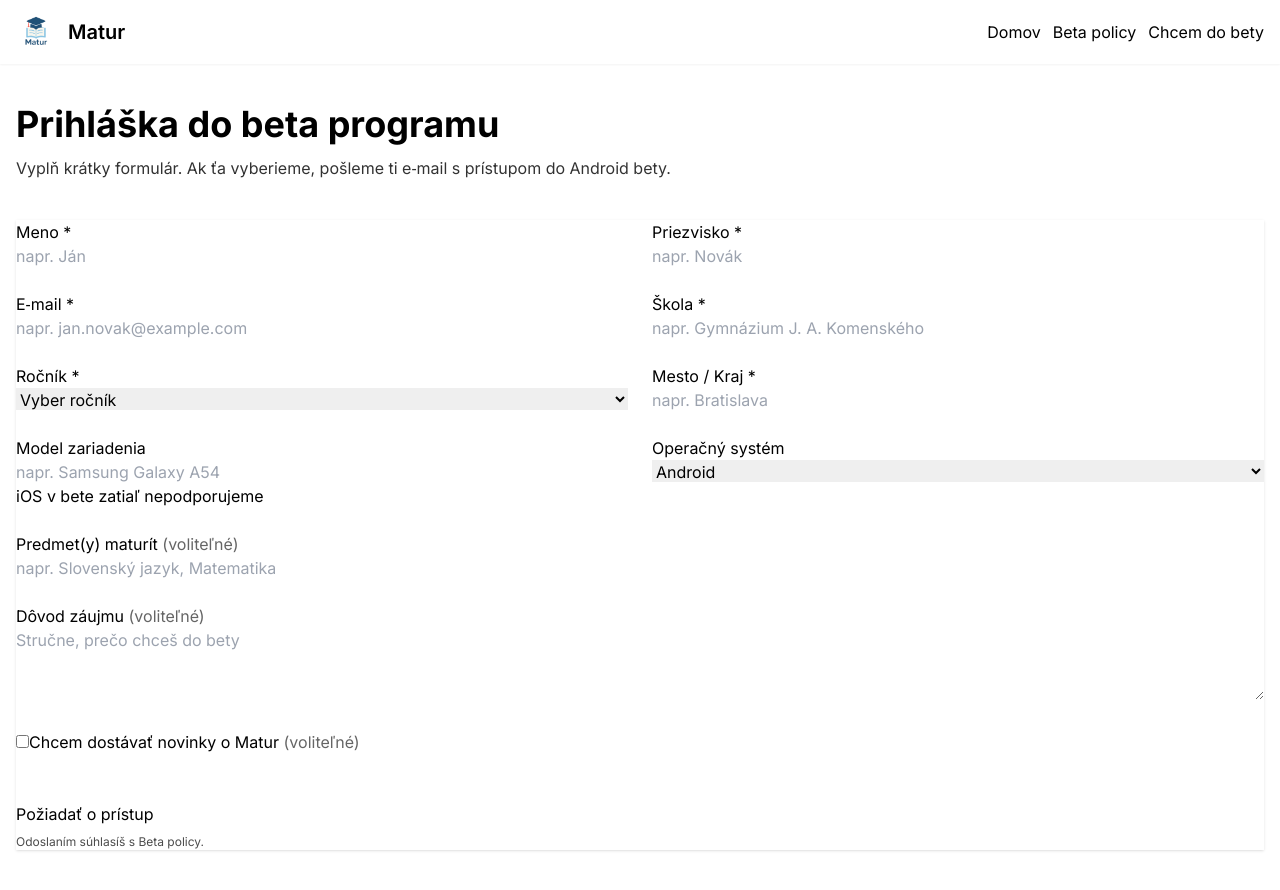
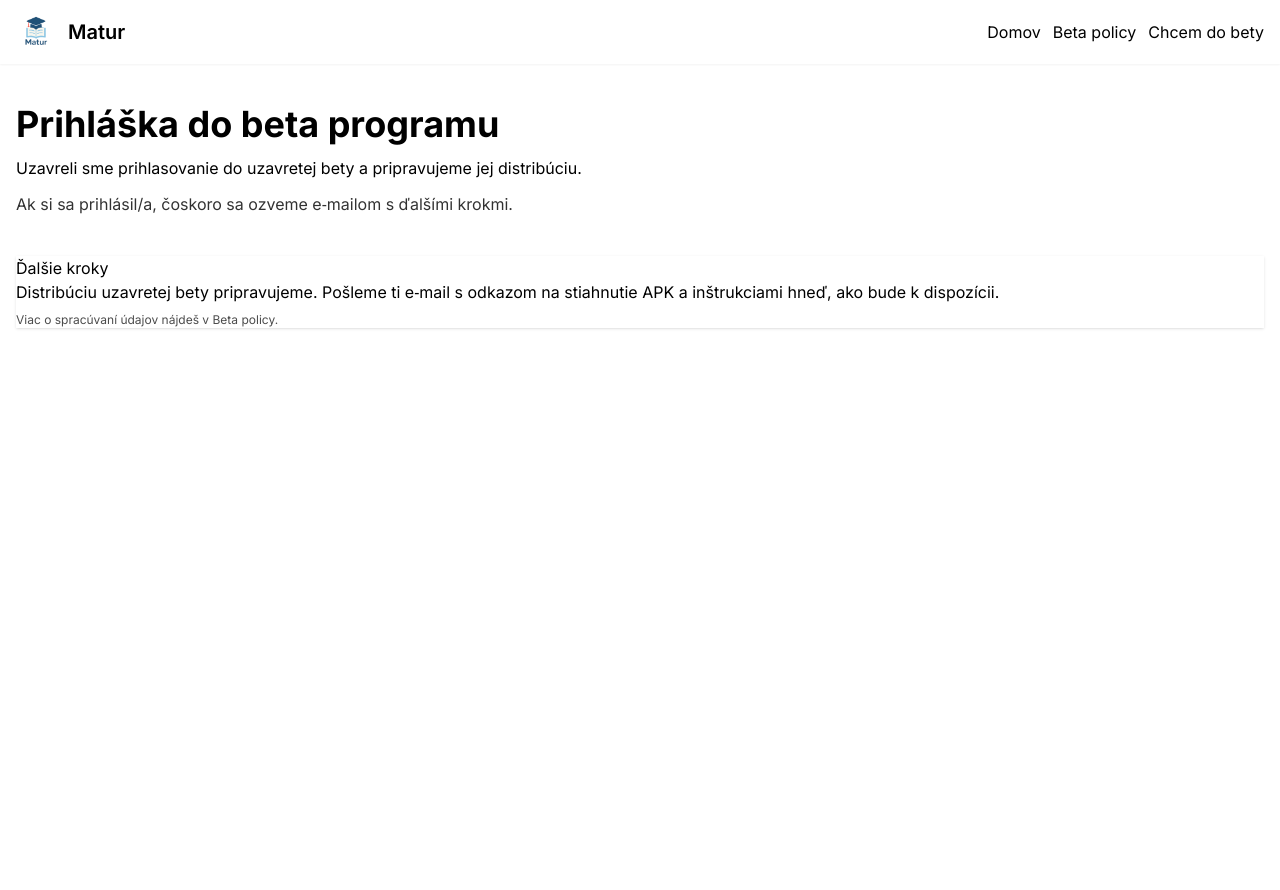
Before and after one commit to matursk/beta, a React (Vite) app: page /beta in a window 1280 px wide. After the commit the page ends 800 px from the top, so only its background shows below. Built offline with nearby package versions, Linux system fonts and the light colour scheme; no server answers.

Commit message:
roadmap changes and beta closure

```diff
--- a/src/routes/Beta.tsx
+++ b/src/routes/Beta.tsx
@@ -1,7 +1,6 @@
 import React from "react";
 import Navbar from "../components/Navbar";
 import PlatformNotice from "../components/PlatformNotice";
-import BetaForm from "../components/BetaForm";
 
 export default function Beta() {
   return (
@@ -10,9 +9,11 @@ export default function Beta() {
       <main className="container mx-auto px-4 py-10 space-y-10">
         <section className="max-w-2xl">
           <h1 className="text-3xl md:text-4xl font-bold mb-3">Prihláška do beta programu</h1>
-          <p className="opacity-80">
-            Vyplň krátky formulár. Ak ťa vyberieme, pošleme ti e‑mail s prístupom
-            do Android bety.
+          <div className="alert alert-info">
+            Uzavreli sme prihlasovanie do uzavretej bety a pripravujeme jej distribúciu.
+          </div>
+          <p className="opacity-80 mt-3">
+            Ak si sa prihlásil/a, čoskoro sa ozveme e‑mailom s ďalšími krokmi.
           </p>
         </section>
 
@@ -20,9 +21,13 @@ export default function Beta() {
           <PlatformNotice />
           <div className="card bg-base-100 shadow mt-6">
             <div className="card-body">
-              <BetaForm />
+              <h2 className="card-title">Ďalšie kroky</h2>
+              <p>
+                Distribúciu uzavretej bety pripravujeme. Pošleme ti e‑mail s odkazom na stiahnutie APK a
+                inštrukciami hneď, ako bude k dispozícii.
+              </p>
               <p className="text-xs opacity-70 mt-2">
-                Odoslaním súhlasíš s <a className="link" href="/beta-policy">Beta policy</a>.
+                Viac o spracúvaní údajov nájdeš v <a className="link" href="/beta-policy">Beta policy</a>.
               </p>
             </div>
           </div>
--- a/src/routes/Root.tsx
+++ b/src/routes/Root.tsx
@@ -13,6 +13,11 @@ export default function Root() {
   })();
 
   const betaStart = new Date(2025, 9, 15, 0, 0, 0); // 15.10.2025
+  // Threshold: 15.10.2025 08:00 CEST (UTC+2). Compute as UTC for comparison.
+  // Create Date as if local is CEST, then convert to UTC timestamp offset of +2h.
+  const ROADMAP_THRESHOLD_UTC_MS = Date.UTC(2025, 9, 15, 6, 0, 0); // 06:00 UTC == 08:00 CEST
+  const [serverNowMs, setServerNowMs] = React.useState<number | null>(null);
+  const isAfterThreshold = serverNowMs !== null && serverNowMs >= ROADMAP_THRESHOLD_UTC_MS;
   function getRemaining() {
     const now = new Date().getTime();
     const diff = Math.max(0, betaStart.getTime() - now);
@@ -28,6 +33,25 @@ export default function Root() {
     return () => clearInterval(id);
   }, []);
 
+  // Fetch server time once to avoid client clock skew
+  React.useEffect(() => {
+    let aborted = false;
+    (async () => {
+      try {
+        const res = await fetch("/api/server-time", { headers: { "accept": "application/json" } });
+        if (!res.ok) throw new Error("server time failed");
+        const data = await res.json().catch(() => null) as any;
+        const iso: string | undefined = data?.now;
+        const ms = iso ? Date.parse(iso) : NaN;
+        if (!aborted && Number.isFinite(ms)) setServerNowMs(ms);
+      } catch {
+        // Fallback to client time if server time is unavailable
+        if (!aborted) setServerNowMs(Date.now());
+      }
+    })();
+    return () => { aborted = true; };
+  }, []);
+
   return (
     <div className="min-h-screen bg-base-100">
       <Navbar />
@@ -41,7 +65,7 @@ export default function Root() {
               jednoducho a rýchlo.
             </p>
             <div className="flex flex-col sm:flex-row items-start sm:items-center gap-4 flex-wrap">
-              <a href="/beta" className="btn btn-primary">Požiadať o prístup</a>
+              <a href="/beta" className="btn btn-disabled pointer-events-none">Prihlasovanie uzavreté</a>
               <div className="hidden sm:block">
                 <QRForAndroid url={"https://beta.matur.sk"} />
               </div>
@@ -237,9 +261,13 @@ export default function Root() {
                 </div>
               </div>
               <div className="timeline-start md:text-end md:pr-6 mb-10">
-                <div className="font-mono opacity-70">{todayStr}</div>
+                <div className="font-mono opacity-70">{isAfterThreshold ? "15.10.2025 08:00" : "27.9.2025"}</div>
                 <div className="text-lg font-semibold">Teraz</div>
-                <p>Aplikácia je vo vývoji. Pripravujeme odmeny za chyby (5 € za nájdený bug) a chystáme prvú betu.</p>
+                <p>
+                  {isAfterThreshold
+                    ? "Uzavreli sme prihlasovanie do uzavretej bety a pripravujeme jej distribúciu."
+                    : "Pripravujeme prvé kolo uzavretej beta verzie a pokračujeme vo vývoji."}
+                </p>
               </div>
               <hr />
             </li>
```
Also changed, not shown: 1 other file (tests, documents, lock files or other folders).
